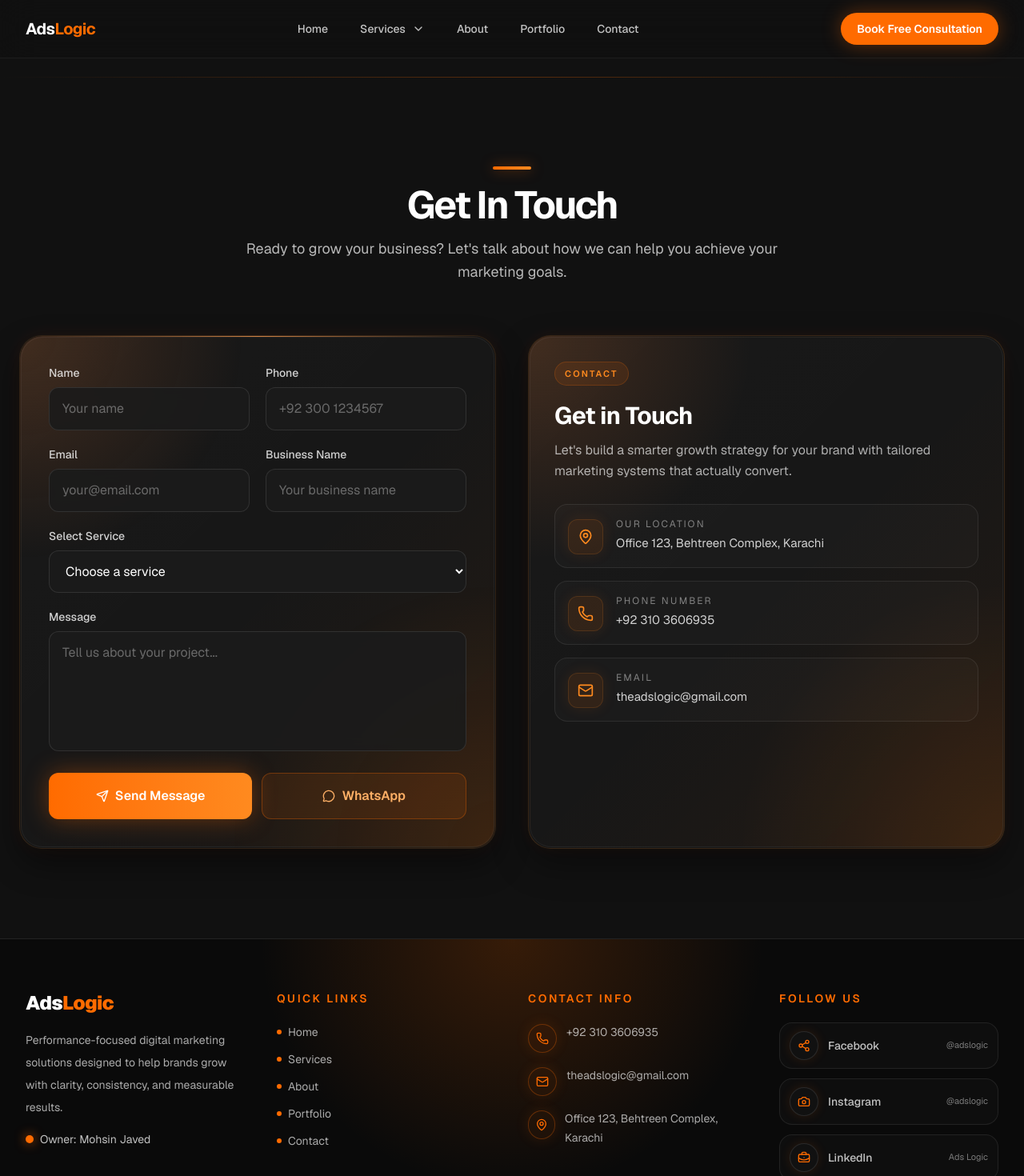
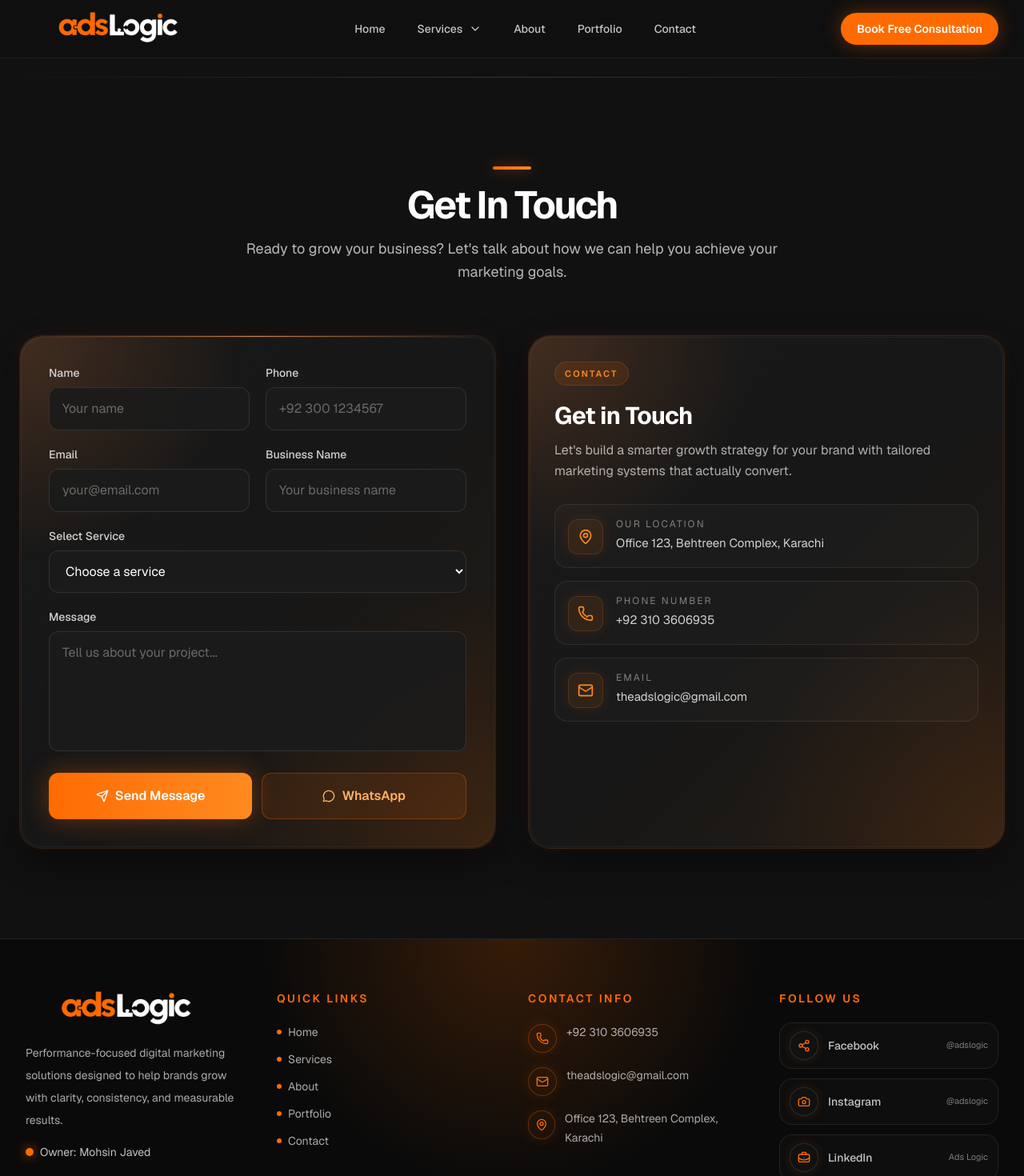
Before and after one commit to Zarmeena-khan/adslogic, a Next.js app: page /contact in a window 1280 px wide. Shown: the top 1470 px of the page at 80% size. Built offline with nearby package versions, Linux system fonts and the light colour scheme.

Commit message:
Updated navbar and footer logo

```diff
--- a/src/components/Footer/Footer.tsx
+++ b/src/components/Footer/Footer.tsx
@@ -1,6 +1,7 @@
 "use client";
 
 import { motion } from "framer-motion";
+import Image from "next/image";
 import {
   BriefcaseBusiness,
   Camera,
@@ -44,8 +45,19 @@ export default function Footer() {
             transition={{ duration: 0.5, ease: [0.22, 1, 0.36, 1] }}
             className="space-y-4"
           >
-            <a href="/" className="inline-block text-2xl font-black tracking-tight text-white">
-              Ads<span className="text-[#FF6B00]">Logic</span>
+            <a
+              href="/"
+              className="inline-flex shrink-0 items-center transition-opacity duration-300 hover:opacity-90"
+            >
+              <span className="relative block h-10 w-[200px] overflow-hidden sm:h-12 sm:w-[250px]">
+                <Image
+                  src="/AdsLogic-Logo.png.png"
+                  alt="AdsLogic"
+                  fill
+                  sizes="(max-width: 640px) 200px, 250px"
+                  className="object-cover object-center"
+                />
+              </span>
             </a>
 
             <p className="max-w-sm text-sm leading-7 text-white/65">
--- a/src/components/Hero/HeroContent.tsx
+++ b/src/components/Hero/HeroContent.tsx
@@ -67,7 +67,7 @@ function HeroContent() {
           </Link>
 
           <motion.a
-            href="https://wa.me/"
+            href="https://wa.me/923103606935"
             target="_blank"
             rel="noopener noreferrer"
             whileHover={{ scale: 1.04 }}
--- a/src/components/Navbar/Navbar.tsx
+++ b/src/components/Navbar/Navbar.tsx
@@ -11,6 +11,7 @@ import {
   TrendingUp,
 } from "lucide-react";
 import { usePathname, useRouter } from "next/navigation";
+import Image from "next/image";
 import { useEffect, useState } from "react";
 import { serviceMenuItems } from "@/components/Services/servicePageData";
 
@@ -86,12 +87,21 @@ export default function Navbar() {
       <nav className="mx-auto flex h-16 max-w-7xl items-center justify-between px-4 sm:h-[4.5rem] sm:px-6 lg:px-8">
         <motion.a
           href="/#home"
-          className="text-lg font-bold tracking-tight text-white sm:text-xl"
+          className="inline-flex shrink-0 items-center"
           whileHover={{ scale: 1.03 }}
           whileTap={{ scale: 0.97 }}
           transition={{ type: "spring", stiffness: 400, damping: 20 }}
         >
-          Ads<span className="text-[#FF6B00]">Logic</span>
+          <span className="relative block h-9 w-[190px] overflow-hidden sm:h-11 sm:w-[230px]">
+            <Image
+              src="/AdsLogic-Logo.png.png"
+              alt="AdsLogic"
+              fill
+              sizes="(max-width: 640px) 190px, 230px"
+              priority
+              className="object-cover object-center"
+            />
+          </span>
         </motion.a>
 
         <div className="hidden items-center gap-8 lg:flex">
--- a/src/components/Services/ServicePageLayout.tsx
+++ b/src/components/Services/ServicePageLayout.tsx
@@ -83,7 +83,7 @@ export default function ServicePageLayout({
                     Book a strategy call
                   </Link>
                   <a
-                    href="https://wa.me/1234567890?text=Hi%20AdsLogic%2C%20I%20want%20to%20talk%20about%20growth."
+                    href="https://wa.me/923103606935?text=Hi%20AdsLogic%2C%20I%20want%20to%20talk%20about%20growth."
                     target="_blank"
                     rel="noreferrer"
                     className="inline-flex items-center justify-center rounded-full border border-white/10 bg-white/5 px-6 py-3 text-sm font-semibold text-white transition hover:border-[#FF6B00]/50 hover:text-[#FF8A1F]"
@@ -269,7 +269,7 @@ export default function ServicePageLayout({
                   Let’s grow your business
                 </Link>
                 <a
-                  href="https://wa.me/1234567890?text=Hi%20AdsLogic%2C%20I%20want%20to%20talk%20about%20growth."
+                  href="https://wa.me/923103606935?text=Hi%20AdsLogic%2C%20I%20want%20to%20talk%20about%20growth."
                   target="_blank"
                   rel="noreferrer"
                   className="inline-flex items-center justify-center rounded-full border border-white/10 bg-white/[0.02] px-6 py-3 text-sm font-semibold text-white transition hover:border-[#FF6B00]/40 hover:text-[#FF8A1F]"
```
Also changed, not shown: public/Ads Logic Text Black PNG.png (deleted), public/AdsLogic-Logo.png.png (added).
